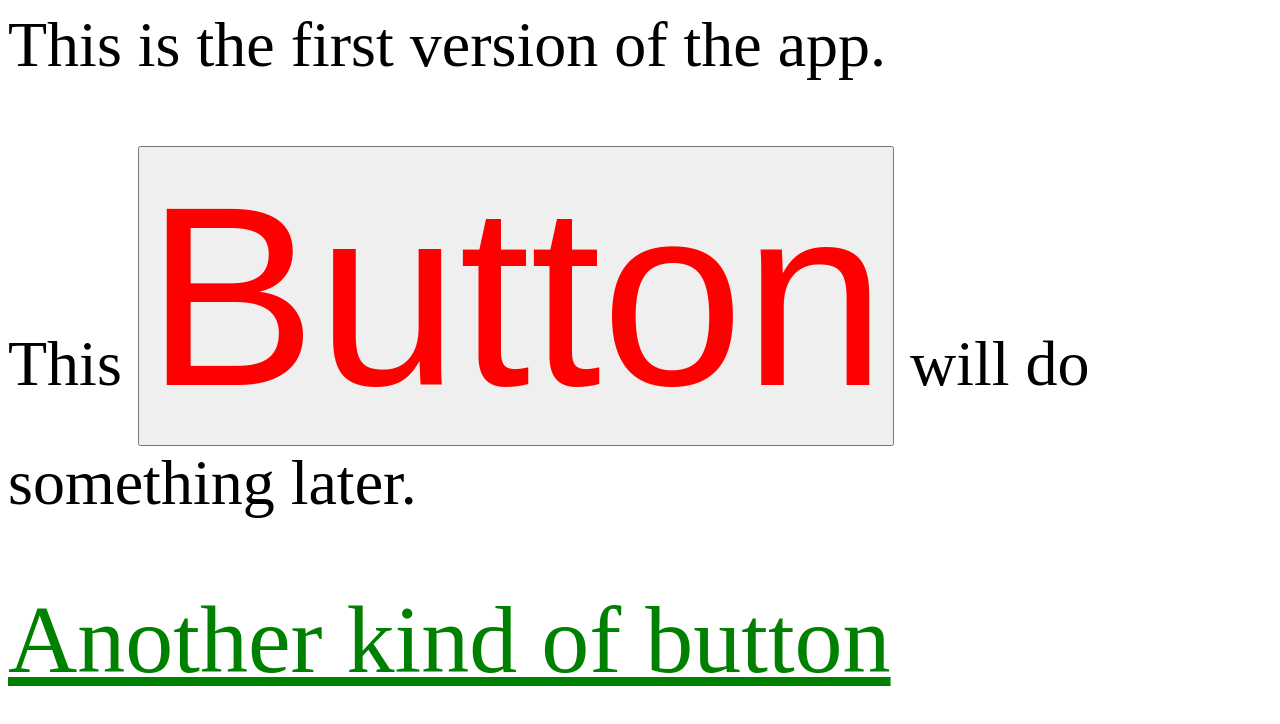
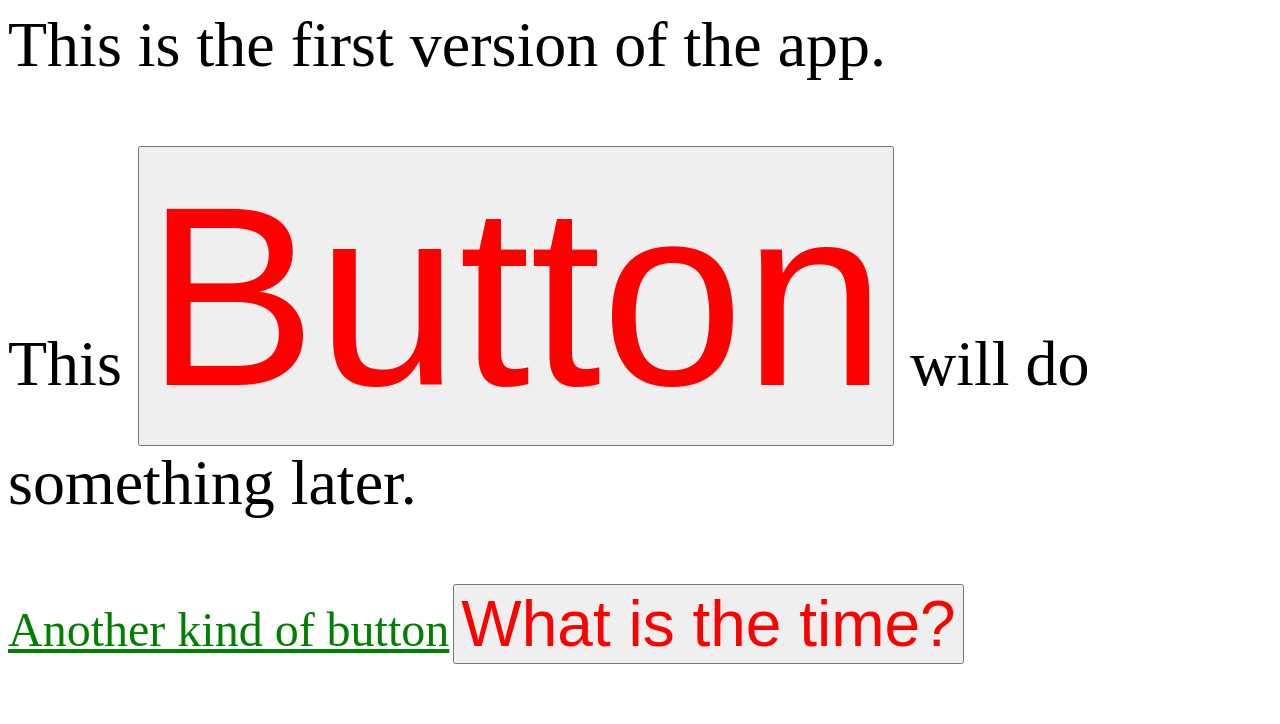
Before and after one commit to kaicarver/pushuphack, a plain HTML site: page index.html in a window 1280 px wide. Drawn offline with Linux system fonts and the light colour scheme.

Commit message:
Update index.html

```diff
--- a/index.html
+++ b/index.html
@@ -4,8 +4,11 @@
 <style>
 p, button { font-size: 4em; }
 button { color: red; }
-a { font-size: 6em; color: green; }
+a { font-size: 3em; color: green; }
 </style>
+<script>
+
+</script>
 </head>
 <body>
 <p>
@@ -15,5 +18,7 @@ This is the first version of the app.
 This <button>Button</button> will do something later.
 </p>
 <a href="#">Another kind of button</a>
+<button onclick="getElementById('demo').innerHTML=Date()">What is the time?</button>
+<p id="demo"></p>
 </body>
 </html>
```
